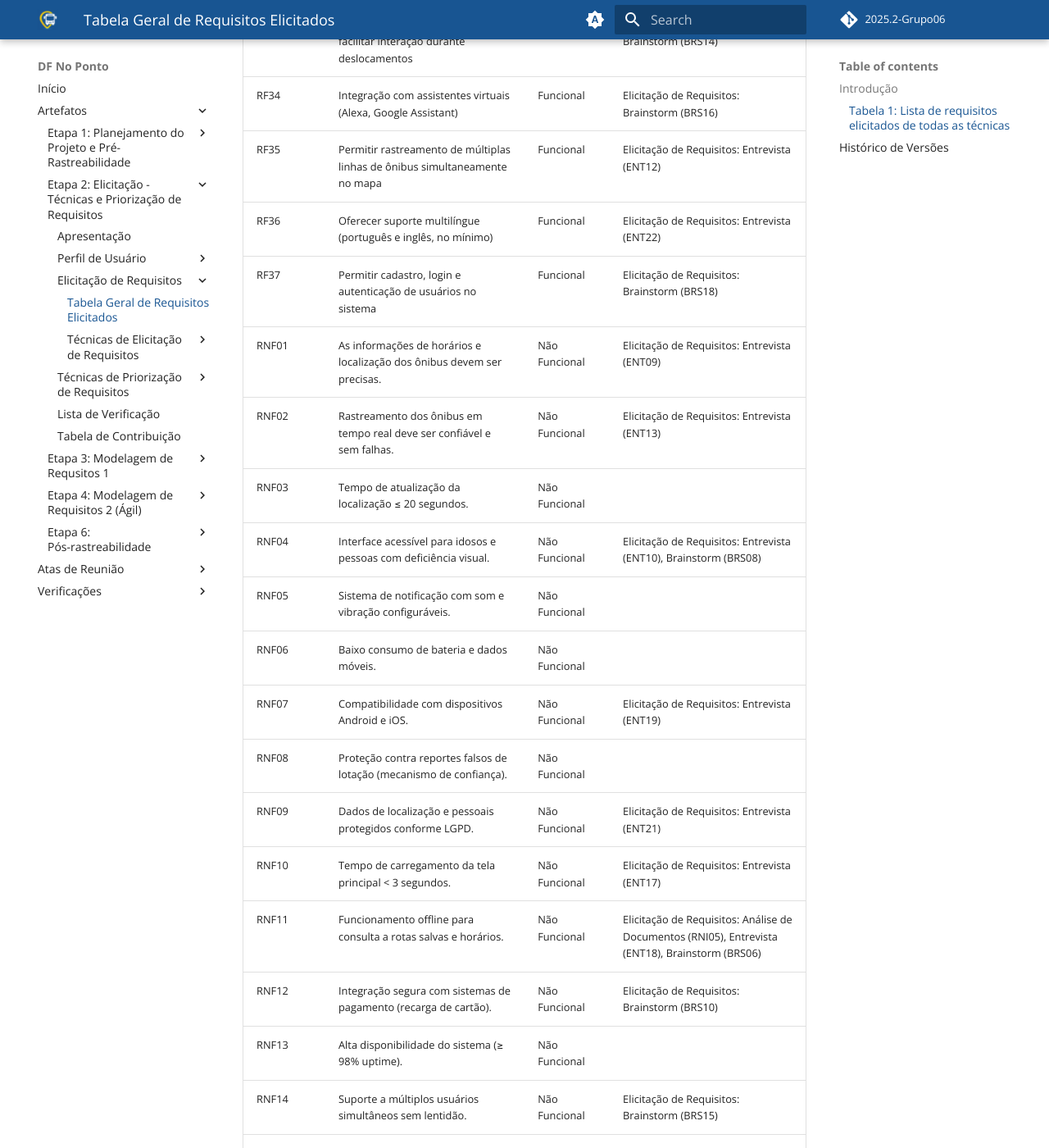
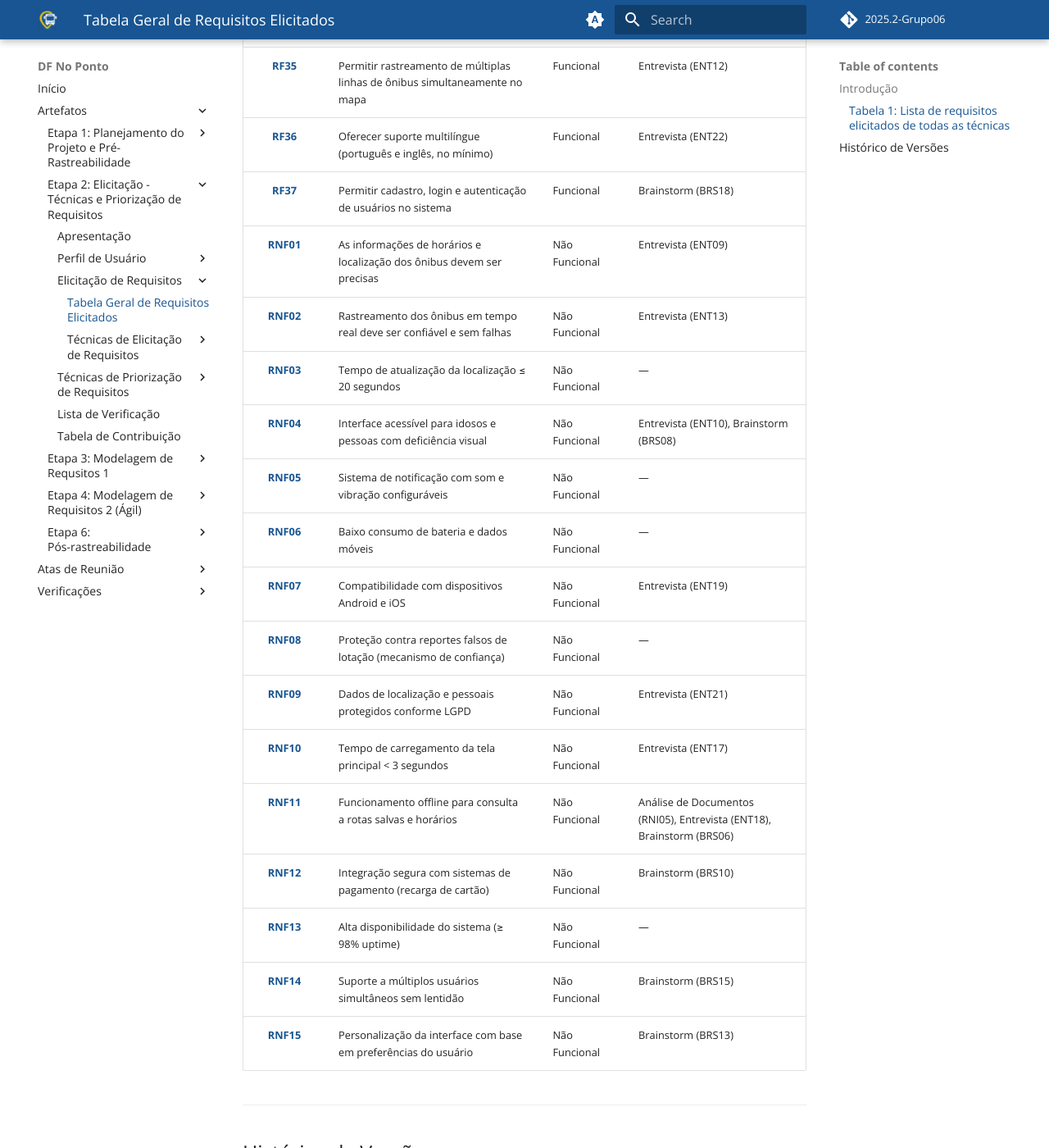
Before and after one commit to Requisitos-de-Software/2025.2-Grupo06, an MkDocs documentation site: the page built from docs/Elicitacao/elicitacao_lista_requisitos_elicitados.md, in a window 1280 px wide and 1400 px high, scrolled down 3031 px. Shown: the whole window at 82% size. Built offline with MkDocs 1.6.1 and Material for MkDocs 9.7.7, drawn with Linux system fonts in a browser that asks for light colours; comment, search, counter and statistics services are not loaded; some of the changed text lies outside the part shown.

Commit message:
Update elicitacao_lista_requisitos_elicitados.md

```diff
--- a/docs/Elicitacao/elicitacao_lista_requisitos_elicitados.md
+++ b/docs/Elicitacao/elicitacao_lista_requisitos_elicitados.md
@@ -2,69 +2,74 @@
 
 ## Introdução
 
-Este documento apresenta a consolidação de todos os requisitos elicitados para o sistema de transporte público do Distrito Federal, obtidos através da aplicação de três técnicas distintas de elicitação: Análise de Documentos, Brainstorm e Entrevista. A Tabela 1 reúne de forma organizada os requisitos funcionais (RF) e não funcionais (RNF) identificados, categorizando-os e estabelecendo sua rastreabilidade às fontes originais.
+Este documento apresenta a consolidação de todos os requisitos elicitados para o sistema de transporte público do Distrito Federal, obtidos através da aplicação de três técnicas distintas de elicitação: Análise de Documentos, Brainstorm e Entrevista.
+A Tabela 1 reúne de forma organizada os requisitos funcionais (RF) e não funcionais (RNF) identificados, categorizando-os e estabelecendo sua rastreabilidade às fontes originais.
 
-Cada requisito está vinculado à técnica de elicitação que o originou, permitindo o rastreamento completo desde sua identificação até sua documentação final. Esta rastreabilidade é fundamental para garantir a validação dos requisitos e facilitar futuras manutenções e refinamentos do sistema.
+Cada requisito está vinculado à técnica de elicitação que o originou, permitindo o rastreamento completo desde sua identificação até sua documentação final.
+Esta rastreabilidade é fundamental para garantir a validação dos requisitos e facilitar futuras manutenções e refinamentos do sistema.
 
 ### Tabela 1: Lista de requisitos elicitados de todas as técnicas
 
-| ID    | Requisito                                                                                   | Tipo           | Rastreabilidade (origem)                            |
-|--------------|---------------------------------------------------------------------------------------------|----------------|-----------------------------------------------------|
-| RF01  | Exibir a localização dos ônibus em tempo real no mapa                                       | Funcional      | Elicitação de Requisitos: Análise de Documentos (RF01), Entrevista (ENT03) |
-| RF02  | Mostrar o tempo estimado de chegada do ônibus à parada                                      | Funcional      | Elicitação de Requisitos: Entrevista (ENT04) |
-| RF03  | Permitir planejamento de viagem (origem → destino) com rotas sugeridas                      | Funcional      | Elicitação de Requisitos: Análise de Documentos (RF05) |
-| RF04  | Permitir pesquisa por linhas e rotas de ônibus                                              | Funcional      | Elicitação de Requisitos: Análise de Documentos (RF02), Entrevista (ENT01) |
-| RF05  | Apresentar horários de saída e chegada dos transportes                                      | Funcional      | Elicitação de Requisitos: Entrevista (ENT02) |
-| RF06  | Oferecer um mapa interativo com os pontos de ônibus e suas linhas correspondentes           | Funcional      | Elicitação de Requisitos: Entrevista (ENT06) |
-| RF07  | Integrar informações de outros modais (metrô, outros ônibus) em rotas multimodais           | Funcional      | Elicitação de Requisitos: Análise de Documentos (RNI02), Brainstorm (BRS04) |
-| RF08  | Exibir informações de acessibilidade do ônibus (ex.: acessível para cadeirantes)            | Funcional      | Elicitação de Requisitos: Entrevista (ENT16) |
-| RF09  | Indicar lotação do ônibus (vazio, moderado, lotado)                                         | Funcional      | Elicitação de Requisitos: Entrevista (ENT11), Brainstorm (BRS07) |
-| RF10  | Permitir que usuários reportem a lotação do ônibus (sistema colaborativo)                   | Funcional      | Elicitação de Requisitos: Entrevista (ENT11), Brainstorm (BRS03) |
-| RF11  | Enviar notificação quando o ônibus estiver a X minutos da parada                            | Funcional      | Elicitação de Requisitos: Análise de Documentos (RNI01), Entrevista (ENT15), Brainstorm (BRS05) |
-| RF12  | Enviar alertas sobre atrasos, mudanças de rota ou alterações nos horários                   | Funcional      | Elicitação de Requisitos: Entrevista (ENT05), Brainstorm (BRS05) |
-| RF13  | Oferecer recarga de cartão de transporte (ex.: integração com BRB Mobilidade)               | Funcional      | Elicitação de Requisitos: Entrevista (ENT07) |
-| RF14  | Permitir integração com o cartão de transporte, incluindo saldo e recarga                   | Funcional      | Elicitação de Requisitos: Entrevista (ENT07) |
-| RF15  | Manter histórico de viagens do usuário                                                      | Funcional      | Elicitação de Requisitos: Análise de Documentos (RNI03) |
-| RF16  | Permitir reportar problemas (motorista, ônibus, cobrança) com dados do veículo e horário    | Funcional      | Elicitação de Requisitos: Entrevista (ENT20) |
-| RF17  | Exibir preço da passagem por linha ou trajeto                                               | Funcional      | |
-| RF18  | Listar linhas que passam em uma parada específica                                           | Funcional      | |
-| RF19  | Disponibilizar versão web leve para acesso rápido em pontos de ônibus (via QR Code)         | Funcional      | Elicitação de Requisitos: Brainstorm (BRS17) |
-| RF20  | Botão de pânico/emergência para alertar motorista e/ou autoridades                          | Funcional      | |
-| RF21  | Mostrar alertas de trânsito, acidentes e rotas alternativas                                 | Funcional      | Elicitação de Requisitos: Brainstorm (BRS12) |
-| RF22  | Permitir compartilhar trajeto em tempo real com outros usuários                             | Funcional      | |
-| RF23  | Exibir quantidade de assentos preferenciais e totais no ônibus                              | Funcional      | |
-| RF24  | Permitir favoritar linhas ou paradas para acesso rápido                                     | Funcional      | Elicitação de Requisitos: Entrevista (ENT14) |
-| RF25  | Ampliar a cobertura e exibir informações também em regiões afastadas do Distrito Federal    | Funcional      | Elicitação de Requisitos: Entrevista (ENT08) |
-| RF26  | Filtrar ônibus por empresa operadora                                                        | Funcional      | Elicitação de Requisitos: Análise de Documentos (RF03) |
-| RF27  | Visualizar quais veículos estão em operação no momento                                      | Funcional      | Elicitação de Requisitos: Análise de Documentos (RF04) |
-| RF28  | Permitir avaliação da qualidade do serviço de cada linha                                    | Funcional      | Elicitação de Requisitos: Análise de Documentos (RNI04) |
-| RF29  | Sistema de gamificação para incentivar uso do transporte público                            | Funcional      | Elicitação de Requisitos: Brainstorm (BRS01) |
-| RF30  | Previsão inteligente de horários baseada em dados históricos e machine learning             | Funcional      | Elicitação de Requisitos: Brainstorm (BRS02) |
-| RF31  | Sistema de recompensas por uso sustentável do transporte público                            | Funcional      | Elicitação de Requisitos: Brainstorm (BRS09) |
-| RF32  | Exibir relatórios de impacto ambiental (CO₂ economizado)                                    | Funcional      | Elicitação de Requisitos: Brainstorm (BRS11) |
-| RF33  | Suporte a comandos de voz para facilitar interação durante deslocamentos                    | Funcional      | Elicitação de Requisitos: Brainstorm (BRS14) |
-| RF34  | Integração com assistentes virtuais (Alexa, Google Assistant)                               | Funcional      | Elicitação de Requisitos: Brainstorm (BRS16) |
-| RF35  | Permitir rastreamento de múltiplas linhas de ônibus simultaneamente no mapa                 | Funcional      | Elicitação de Requisitos: Entrevista (ENT12) |
-| RF36  | Oferecer suporte multilíngue (português e inglês, no mínimo)                                | Funcional      | Elicitação de Requisitos: Entrevista (ENT22) |
-| RF37  | Permitir cadastro, login e autenticação de usuários no sistema                              | Funcional      | Elicitação de Requisitos: Brainstorm (BRS18) |
-| RNF01 | As informações de horários e localização dos ônibus devem ser precisas.                     | Não Funcional  | Elicitação de Requisitos: Entrevista (ENT09) |
-| RNF02 | Rastreamento dos ônibus em tempo real deve ser confiável e sem falhas.                      | Não Funcional  | Elicitação de Requisitos: Entrevista (ENT13) |
-| RNF03 | Tempo de atualização da localização ≤ 20 segundos.                                          | Não Funcional  | |
-| RNF04 | Interface acessível para idosos e pessoas com deficiência visual.                           | Não Funcional  | Elicitação de Requisitos: Entrevista (ENT10), Brainstorm (BRS08) |
-| RNF05 | Sistema de notificação com som e vibração configuráveis.                                    | Não Funcional  | |
-| RNF06 | Baixo consumo de bateria e dados móveis.                                                    | Não Funcional  | |
-| RNF07 | Compatibilidade com dispositivos Android e iOS.                                             | Não Funcional  | Elicitação de Requisitos: Entrevista (ENT19) |
-| RNF08 | Proteção contra reportes falsos de lotação (mecanismo de confiança).                        | Não Funcional  | |
-| RNF09 | Dados de localização e pessoais protegidos conforme LGPD.                                   | Não Funcional  | Elicitação de Requisitos: Entrevista (ENT21) |
-| RNF10 | Tempo de carregamento da tela principal < 3 segundos.                                       | Não Funcional  | Elicitação de Requisitos: Entrevista (ENT17) |
-| RNF11 | Funcionamento offline para consulta a rotas salvas e horários.                              | Não Funcional  | Elicitação de Requisitos: Análise de Documentos (RNI05), Entrevista (ENT18), Brainstorm (BRS06) |
-| RNF12 | Integração segura com sistemas de pagamento (recarga de cartão).                            | Não Funcional  | Elicitação de Requisitos: Brainstorm (BRS10) |
-| RNF13 | Alta disponibilidade do sistema (≥ 98% uptime).                                             | Não Funcional  | |
-| RNF14 | Suporte a múltiplos usuários simultâneos sem lentidão.                                      | Não Funcional  | Elicitação de Requisitos: Brainstorm (BRS15) |
-| RNF15 | Personalização da interface com base em preferências do usuário (tema, acessibilidade)      | Não Funcional  | Elicitação de Requisitos: Brainstorm (BRS13) |
+| **ID** | **Requisito** | **Tipo** | **Rastreabilidade (origem)** |
+|:------:|:---------------|:----------|:------------------------------|
+| [**RF01**](../Pos-rastreabilidade/forward.md#RF01) | Exibir a localização dos ônibus em tempo real no mapa | Funcional | Análise de Documentos (RF01), Entrevista (ENT03) |
+| [**RF02**](../Pos-rastreabilidade/forward.md#RF02) | Mostrar o tempo estimado de chegada do ônibus à parada | Funcional | Entrevista (ENT04) |
+| [**RF03**](../Pos-rastreabilidade/forward.md#RF03) | Permitir planejamento de viagem (origem → destino) com rotas sugeridas | Funcional | Análise de Documentos (RF05) |
+| [**RF04**](../Pos-rastreabilidade/forward.md#RF04) | Permitir pesquisa por linhas e rotas de ônibus | Funcional | Análise de Documentos (RF02), Entrevista (ENT01) |
+| [**RF05**](../Pos-rastreabilidade/forward.md#RF05) | Apresentar horários de saída e chegada dos transportes | Funcional | Entrevista (ENT02) |
+| [**RF06**](../Pos-rastreabilidade/forward.md#RF06) | Oferecer um mapa interativo com os pontos de ônibus e suas linhas correspondentes | Funcional | Entrevista (ENT06) |
+| [**RF07**](../Pos-rastreabilidade/forward.md#RF07) | Integrar informações de outros modais (metrô, outros ônibus) em rotas multimodais | Funcional | Análise de Documentos (RNI02), Brainstorm (BRS04) |
+| [**RF08**](../Pos-rastreabilidade/forward.md#RF08) | Exibir informações de acessibilidade do ônibus (ex.: acessível para cadeirantes) | Funcional | Entrevista (ENT16) |
+| [**RF09**](../Pos-rastreabilidade/forward.md#RF09) | Indicar lotação do ônibus (vazio, moderado, lotado) | Funcional | Entrevista (ENT11), Brainstorm (BRS07) |
+| [**RF10**](../Pos-rastreabilidade/forward.md#RF10) | Permitir que usuários reportem a lotação do ônibus (sistema colaborativo) | Funcional | Entrevista (ENT11), Brainstorm (BRS03) |
+| [**RF11**](../Pos-rastreabilidade/forward.md#RF11) | Enviar notificação quando o ônibus estiver a X minutos da parada | Funcional | Análise de Documentos (RNI01), Entrevista (ENT15), Brainstorm (BRS05) |
+| [**RF12**](../Pos-rastreabilidade/forward.md#RF12) | Enviar alertas sobre atrasos, mudanças de rota ou alterações nos horários | Funcional | Entrevista (ENT05), Brainstorm (BRS05) |
+| [**RF13**](../Pos-rastreabilidade/forward.md#RF13) | Oferecer recarga de cartão de transporte (ex.: integração com BRB Mobilidade) | Funcional | Entrevista (ENT07) |
+| [**RF14**](../Pos-rastreabilidade/forward.md#RF14) | Permitir integração com o cartão de transporte, incluindo saldo e recarga | Funcional | Entrevista (ENT07) |
+| [**RF15**](../Pos-rastreabilidade/forward.md#RF15) | Manter histórico de viagens do usuário | Funcional | Análise de Documentos (RNI03) |
+| [**RF16**](../Pos-rastreabilidade/forward.md#RF16) | Permitir reportar problemas (motorista, ônibus, cobrança) com dados do veículo e horário | Funcional | Entrevista (ENT20) |
+| [**RF17**](../Pos-rastreabilidade/forward.md#RF17) | Exibir preço da passagem por linha ou trajeto | Funcional | — |
+| [**RF18**](../Pos-rastreabilidade/forward.md#RF18) | Listar linhas que passam em uma parada específica | Funcional | — |
+| [**RF19**](../Pos-rastreabilidade/forward.md#RF19) | Disponibilizar versão web leve para acesso rápido em pontos de ônibus (via QR Code) | Funcional | Brainstorm (BRS17) |
+| [**RF20**](../Pos-rastreabilidade/forward.md#RF20) | Botão de pânico/emergência para alertar motorista e/ou autoridades | Funcional | — |
+| [**RF21**](../Pos-rastreabilidade/forward.md#RF21) | Mostrar alertas de trânsito, acidentes e rotas alternativas | Funcional | Brainstorm (BRS12) |
+| [**RF22**](../Pos-rastreabilidade/forward.md#RF22) | Permitir compartilhar trajeto em tempo real com outros usuários | Funcional | — |
+| [**RF23**](../Pos-rastreabilidade/forward.md#RF23) | Exibir quantidade de assentos preferenciais e totais no ônibus | Funcional | — |
+| [**RF24**](../Pos-rastreabilidade/forward.md#RF24) | Permitir favoritar linhas ou paradas para acesso rápido | Funcional | Entrevista (ENT14) |
+| [**RF25**](../Pos-rastreabilidade/forward.md#RF25) | Ampliar a cobertura e exibir informações também em regiões afastadas do Distrito Federal | Funcional | Entrevista (ENT08) |
+| [**RF26**](../Pos-rastreabilidade/forward.md#RF26) | Filtrar ônibus por empresa operadora | Funcional | Análise de Documentos (RF03) |
+| [**RF27**](../Pos-rastreabilidade/forward.md#RF27) | Visualizar quais veículos estão em operação no momento | Funcional | Análise de Documentos (RF04) |
+| [**RF28**](../Pos-rastreabilidade/forward.md#RF28) | Permitir avaliação da qualidade do serviço de cada linha | Funcional | Análise de Documentos (RNI04) |
+| [**RF29**](../Pos-rastreabilidade/forward.md#RF29) | Sistema de gamificação para incentivar uso do transporte público | Funcional | Brainstorm (BRS01) |
+| [**RF30**](../Pos-rastreabilidade/forward.md#RF30) | Previsão inteligente de horários baseada em dados históricos e machine learning | Funcional | Brainstorm (BRS02) |
+| [**RF31**](../Pos-rastreabilidade/forward.md#RF31) | Sistema de recompensas por uso sustentável do transporte público | Funcional | Brainstorm (BRS09) |
+| [**RF32**](../Pos-rastreabilidade/forward.md#RF32) | Exibir relatórios de impacto ambiental (CO₂ economizado) | Funcional | Brainstorm (BRS11) |
+| [**RF33**](../Pos-rastreabilidade/forward.md#RF33) | Suporte a comandos de voz para facilitar interação durante deslocamentos | Funcional | Brainstorm (BRS14) |
+| [**RF34**](../Pos-rastreabilidade/forward.md#RF34) | Integração com assistentes virtuais (Alexa, Google Assistant) | Funcional | Brainstorm (BRS16) |
+| [**RF35**](../Pos-rastreabilidade/forward.md#RF35) | Permitir rastreamento de múltiplas linhas de ônibus simultaneamente no mapa | Funcional | Entrevista (ENT12) |
+| [**RF36**](../Pos-rastreabilidade/forward.md#RF36) | Oferecer suporte multilíngue (português e inglês, no mínimo) | Funcional | Entrevista (ENT22) |
+| [**RF37**](../Pos-rastreabilidade/forward.md#RF37) | Permitir cadastro, login e autenticação de usuários no sistema | Funcional | Brainstorm (BRS18) |
+| [**RNF01**](../Pos-rastreabilidade/forward.md#RNF01) | As informações de horários e localização dos ônibus devem ser precisas | Não Funcional | Entrevista (ENT09) |
+| [**RNF02**](../Pos-rastreabilidade/forward.md#RNF02) | Rastreamento dos ônibus em tempo real deve ser confiável e sem falhas | Não Funcional | Entrevista (ENT13) |
+| [**RNF03**](../Pos-rastreabilidade/forward.md#RNF03) | Tempo de atualização da localização ≤ 20 segundos | Não Funcional | — |
+| [**RNF04**](../Pos-rastreabilidade/forward.md#RNF04) | Interface acessível para idosos e pessoas com deficiência visual | Não Funcional | Entrevista (ENT10), Brainstorm (BRS08) |
+| [**RNF05**](../Pos-rastreabilidade/forward.md#RNF05) | Sistema de notificação com som e vibração configuráveis | Não Funcional | — |
+| [**RNF06**](../Pos-rastreabilidade/forward.md#RNF06) | Baixo consumo de bateria e dados móveis | Não Funcional | — |
+| [**RNF07**](../Pos-rastreabilidade/forward.md#RNF07) | Compatibilidade com dispositivos Android e iOS | Não Funcional | Entrevista (ENT19) |
+| [**RNF08**](../Pos-rastreabilidade/forward.md#RNF08) | Proteção contra reportes falsos de lotação (mecanismo de confiança) | Não Funcional | — |
+| [**RNF09**](../Pos-rastreabilidade/forward.md#RNF09) | Dados de localização e pessoais protegidos conforme LGPD | Não Funcional | Entrevista (ENT21) |
+| [**RNF10**](../Pos-rastreabilidade/forward.md#RNF10) | Tempo de carregamento da tela principal < 3 segundos | Não Funcional | Entrevista (ENT17) |
+| [**RNF11**](../Pos-rastreabilidade/forward.md#RNF11) | Funcionamento offline para consulta a rotas salvas e horários | Não Funcional | Análise de Documentos (RNI05), Entrevista (ENT18), Brainstorm (BRS06) |
+| [**RNF12**](../Pos-rastreabilidade/forward.md#RNF12) | Integração segura com sistemas de pagamento (recarga de cartão) | Não Funcional | Brainstorm (BRS10) |
+| [**RNF13**](../Pos-rastreabilidade/forward.md#RNF13) | Alta disponibilidade do sistema (≥ 98% uptime) | Não Funcional | — |
+| [**RNF14**](../Pos-rastreabilidade/forward.md#RNF14) | Suporte a múltiplos usuários simultâneos sem lentidão | Não Funcional | Brainstorm (BRS15) |
+| [**RNF15**](../Pos-rastreabilidade/forward.md#RNF15) | Personalização da interface com base em preferências do usuário | Não Funcional | Brainstorm (BRS13) |
+
+---
 
 ## Histórico de Versões
 
-| Versão | Data       | Descrição                                           | Autor(es)       | Revisor(es) |
-|--------|------------|-----------------------------------------------------|-----------------|-------------|
-| 1.0    | 18/10/2025 | Criação inicial da Tabela Geral de Requisitos Elicitados; Consolidação de requisitos da tabela First Things First com requisitos elicitados nas técnicas de elicitação: Análise de documentos, Brainstorm e Entrevista | Gabriel Maciel | João Gabriel |
+| **Versão** | **Data** | **Descrição** | **Autor(es)** | **Revisor(es)** |
+|:-----------:|:--------:|:--------------|:---------------|:----------------|
+| **1.0** | 18/10/2025 | Criação inicial da Tabela Geral de Requisitos Elicitados; consolidação das três técnicas | Gabriel Maciel | João Gabriel |
+| **1.1** | 27/10/2025 | Adição de links bidirecionais para o documento `forward.md` | Fernanda Vaz Duarte dos Santos | — |
```
